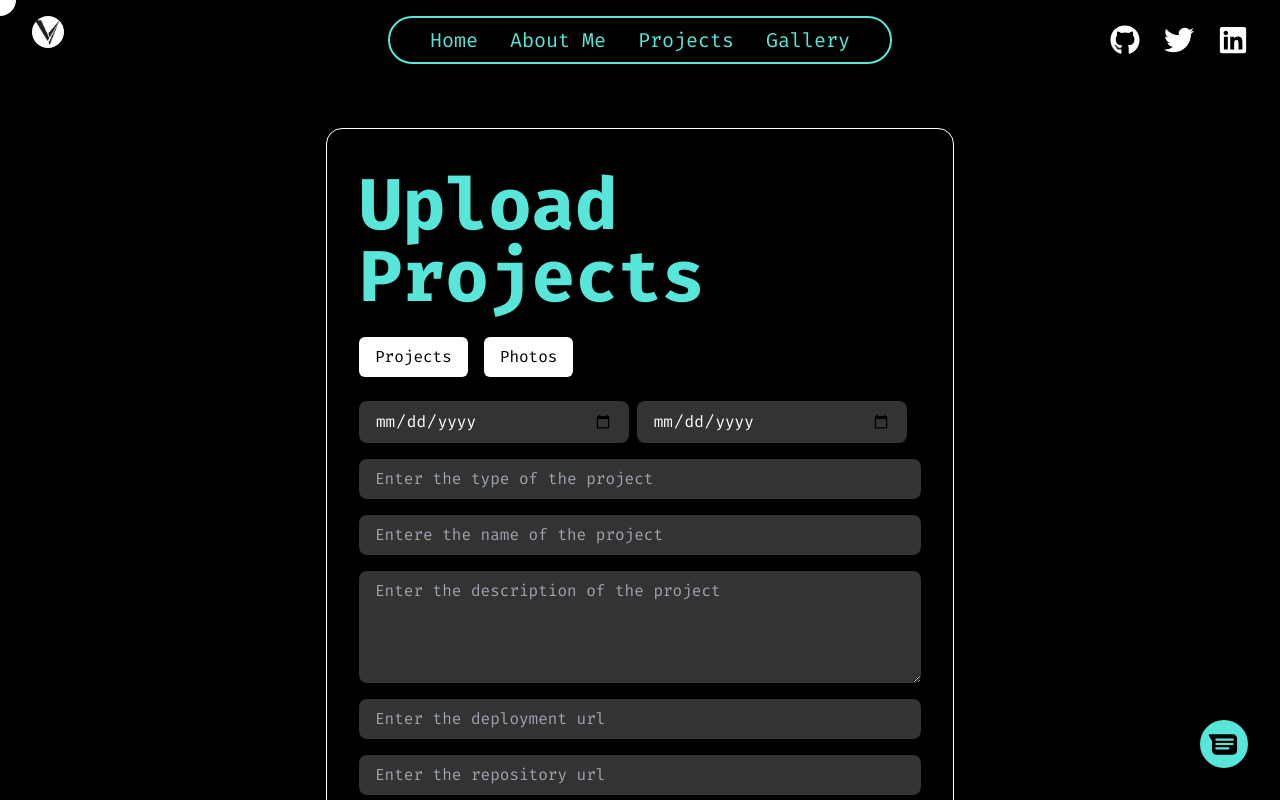
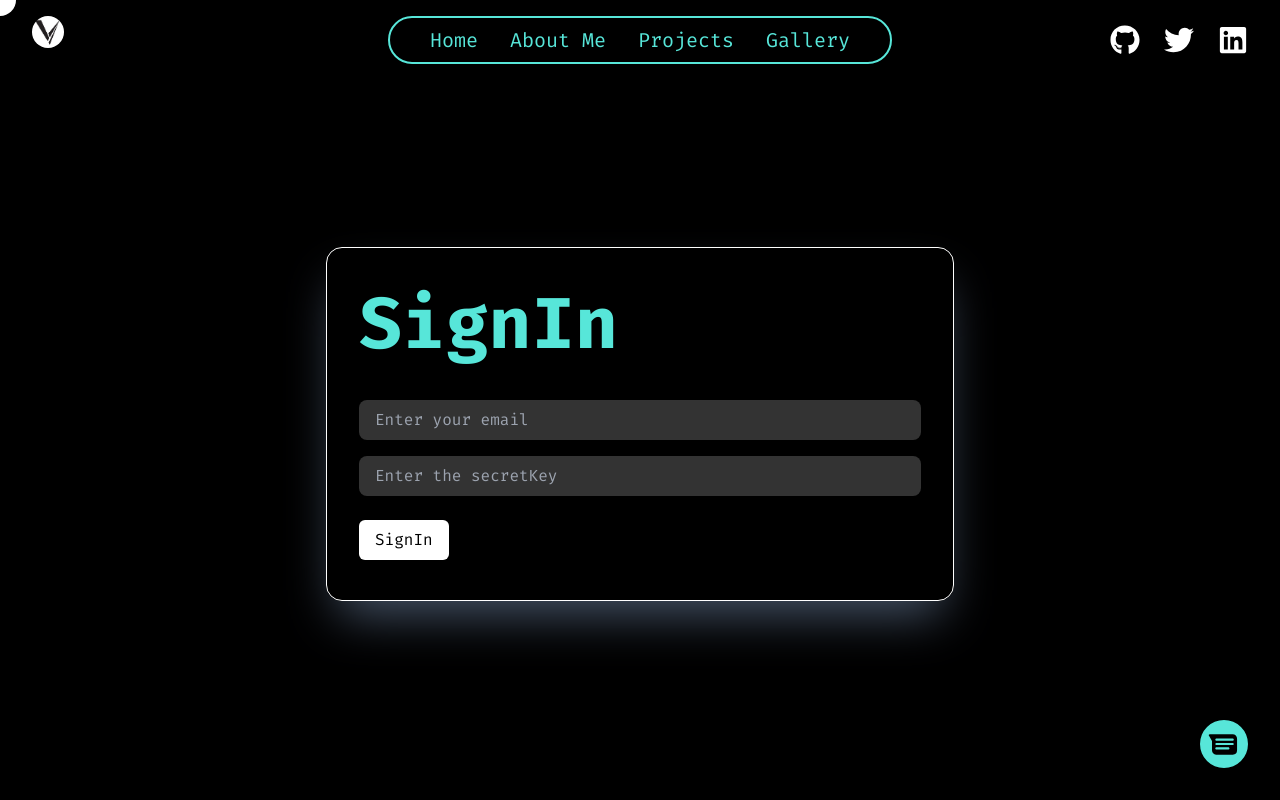
Before and after one commit to vishalchaurasia10/portfolio-website, a Next.js app: page /uploads in a window 1280 px wide. Shown: the top 800 px of the page. Built offline with nearby package versions, Linux system fonts and the light colour scheme.

Commit message:
added the login feature

```diff
--- a/src/components/Content/ImageMasonry.jsx
+++ b/src/components/Content/ImageMasonry.jsx
@@ -12,7 +12,6 @@ const ImageMasonry = ({ imageUrl, date, description, setShowMore, showMore }) =>
     const [visibleImages, setVisibleImages] = useState(imageUrl);
     const MouseVariantsContext = useContext(mouseVariantsContext);
     const { importantEnter, buttonEnter, textLeave } = MouseVariantsContext;
-    console.log(visibleImages)
 
     useEffect(() => {
         if (width < 1000) {
--- a/src/components/Layout/SignIn.jsx
+++ b/src/components/Layout/SignIn.jsx
@@ -1,11 +1,60 @@
-import React from 'react'
+import React, { useContext, useState } from 'react'
+import toast, { Toaster } from 'react-hot-toast';
+import signInContext from '@/context/SignIn/signInContext';
+import { motion } from 'framer-motion';
+import Transition from './Transition';
 
 const SignIn = () => {
-  return (
-    <div>
+    const SignInContext = useContext(signInContext)
+    const { signIn } = SignInContext
+    const [credentials, setCredentials] = useState({
+        email: '',
+        secretKey: ''
+    })
 
-    </div>
-  )
+    const onChangeHandler = (e) => {
+        setCredentials({ ...credentials, [e.target.name]: e.target.value })
+    }
+
+    const checkValidity = (e) => {
+        e.preventDefault()
+        if (credentials.email === '' || credentials.secretKey === '') {
+            toast.error('Please fill all the fields')
+        } else if (credentials.email.indexOf('@') === -1) {
+            toast.error('Please enter a valid email')
+        } else if (credentials.secretKey.length < 8) {
+            toast.error('Secret key error')
+        }
+        else {
+            signIn(credentials)
+        }
+    }
+
+    return (
+        <>
+            <Toaster />
+            <Transition />
+            <div className="wrapper h-screen flex items-center justify-center w-full pt-28 pb-20 md:pt-40 lg:pt-32 px-3">
+                <motion.div
+                    initial={{ opacity: 0, y: 100 }}
+                    animate={{ opacity: 1, y: 0 }}
+                    transition={{ duration: 1, delay: 0.4 }}
+                    className="upload font-firaCode shadow-slate-600 shadow-2xl text-white border border-white lg:w-1/2 rounded-2xl p-6 md:p-8">
+                    <div className="heading flex items-center">
+                        <h1 className='text-6xl md:text-7xl mb-6 mt-2 font-extrabold text-[#57E6D9] capitalize'>SignIn</h1>
+                    </div>
+                    <div
+                        className="uploadPhotos flex flex-col items-center justify-center space-y-4 mt-4">
+                        <input onChange={onChangeHandler} className='w-full rounded-lg px-4 py-2 bg-[rgba(255,255,255,0.2)] outline-none' placeholder='Enter your email' value={credentials.email} type="email" name="email" id="email" />
+                        <input onChange={onChangeHandler} className='w-full rounded-lg px-4 py-2 bg-[rgba(255,255,255,0.2)] outline-none' placeholder='Enter the secretKey' value={credentials.secretKey} type="password" name="secretKey" id="secretKey" />
+                        <div className="upload w-full">
+                            <button onClick={checkValidity} className='bg-white text-black my-2 px-4 py-2 rounded-md'>SignIn</button>
+                        </div>
+                    </div>
+                </motion.div>
+            </div>
+        </>
+    )
 }
 
 export default SignIn
--- /dev/null
+++ b/src/context/SignIn/SignInState.js
@@ -0,0 +1,26 @@
+import { useState } from "react";
+import SignInContext from "./signInContext";
+import { Toaster, toast } from "react-hot-toast";
+
+const SignInState = (props) => {
+
+    const [signedIn, setSignedIn] = useState(false);
+
+    const signIn = (credentials) => {
+        if (credentials.email === process.env.NEXT_PUBLIC_EMAIL && credentials.secretKey === process.env.NEXT_PUBLIC_SECRET_KEY) {
+            setSignedIn(true);
+            toast.success("Signed In Successfully");
+        } else {
+            toast.error("Invalid Credentials");
+        }
+    }
+
+    return (
+        <SignInContext.Provider value={{ signedIn, signIn }}>
+            <Toaster />
+            {props.children}
+        </SignInContext.Provider>
+    )
+}
+
+export default SignInState;
--- /dev/null
+++ b/src/context/SignIn/signInContext.js
@@ -0,0 +1,5 @@
+import { createContext } from "react";
+
+const signInContext = createContext();
+
+export default signInContext;
--- a/src/pages/_app.js
+++ b/src/pages/_app.js
@@ -1,6 +1,7 @@
 import Contact from '@/components/Layout/Contact'
 import Cursor from '@/components/Layout/Cursor'
 import Navbar from '@/components/Layout/Navbar'
+import SignInState from '@/context/SignIn/SignInState'
 import GalleryState from '@/context/gallery/GalleryState'
 import MouseVariantsState from '@/context/mouseVariants/MouseVariantsState'
 import ProjectState from '@/context/projects/ProjectState'
@@ -9,6 +10,7 @@ import '@/styles/globals.css'
 export default function App({ Component, pageProps }) {
   return (
     <>
+      <SignInState>
         <MouseVariantsState>
           <Navbar />
           <Cursor />
@@ -19,6 +21,7 @@ export default function App({ Component, pageProps }) {
             </ProjectState>
           </GalleryState>
         </MouseVariantsState>
+      </SignInState>
     </>
   )
 }
--- a/src/pages/uploads.js
+++ b/src/pages/uploads.js
@@ -1,14 +1,21 @@
 import CustomHead from '@/components/Layout/CustomHead'
 import UploadProjectDetails from '@/components/Upload/UploadProjectDetails'
-import React from 'react'
+import React, { useContext } from 'react'
+import signInContext from '@/context/SignIn/signInContext'
+import SignIn from '@/components/Layout/SignIn'
 
-const uploads = () => {
+const Uploads = () => {
+    const { signedIn } = useContext(signInContext);
     return (
         <>
             <CustomHead title='Uploads - Vishal Chaurasia' description='I will upload projects here.' />
-            <UploadProjectDetails />
+            {signedIn ?
+                <UploadProjectDetails />
+                :
+                <SignIn />
+            }
         </>
     )
 }
 
-export default uploads
+export default Uploads
```
Lines whose indentation alone changed are shown as unchanged.
